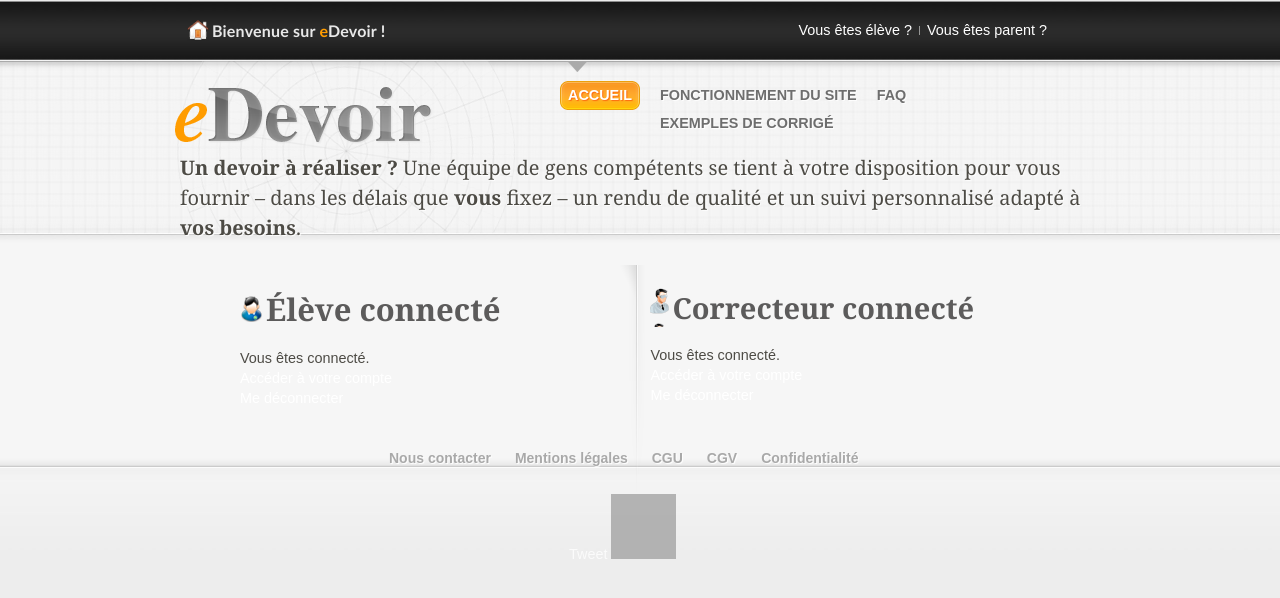
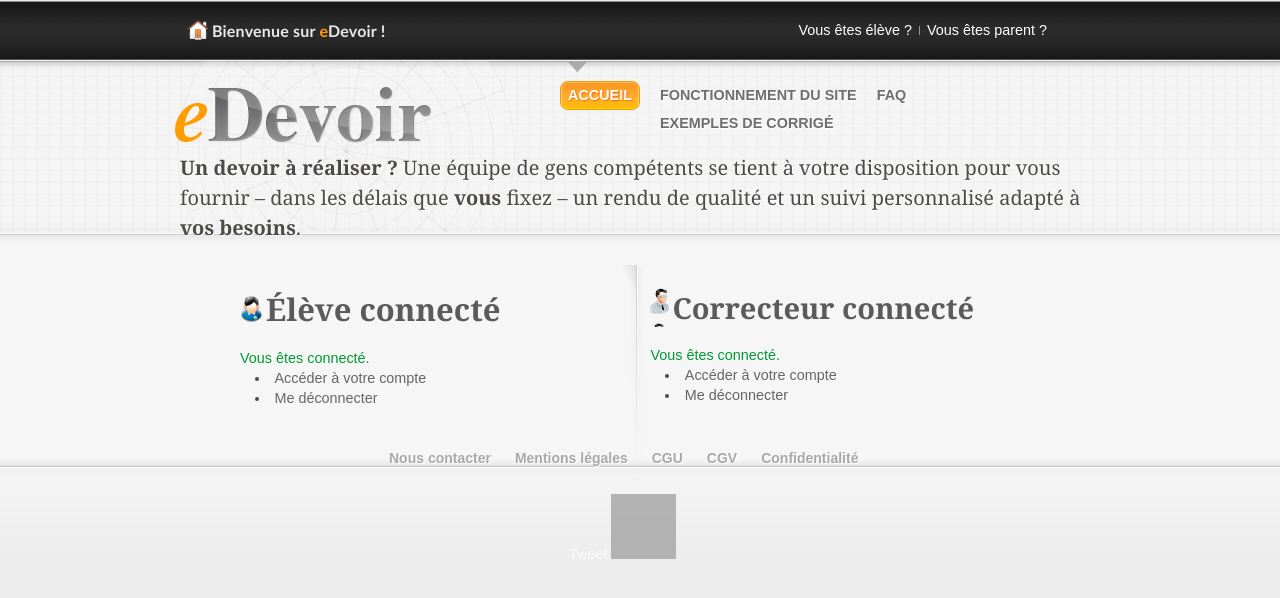
Before and after one commit to Neamar/Omega, a PHP site: page / in a window 1280 px wide. Shown: the top 598 px of the page. Run offline with PHP 8.4, Linux system fonts and the light colour scheme; the visitor is signed in with stand-in values (Sample User, id 1); some libraries are stand-ins or nearby versions; grey boxes are pictures that could not be loaded.

Commit message:
modif sur UI et conection

```diff
--- a/public/css/base.css
+++ b/public/css/base.css
@@ -178,7 +178,7 @@ text-shadow:1px 1px 0px #fff;
 background: #ededed;
 color:#c13f27;
 border:1px solid #cecece;
-margin:15px 15px;
+margin:0 15px;
 		-webkit-box-shadow: 1px 1px 1px rgba(0,0,0,.2);
 		-moz-box-shadow: 1px 1px 1px rgba(0,0,0,.2);
 		box-shadow: 1px 1px 1px rgba(0,0,0,.2);
@@ -568,7 +568,6 @@ text-shadow:1px 1px 0px #f8f8f8;
 /*--------------------------------------------------------- 7 jQuerry -------------------------------------------------------------------------*/
 /*---------------------------------------------------------------------------------------------------------------------------------------------*/
 #eleve-exercice-recapitulatif-fichiers ul li {
-
 }
 
 #ressources ul li {
--- a/public/css/index/base.css
+++ b/public/css/index/base.css
@@ -247,6 +247,19 @@ line-height:24px;/*ie*/
 	background-position: 0px -62px;
 	outline:none;
 	}
+/* ------------------------------------- Non Connecté --*/
+#eleve_form ul li, #correcteur_form ul li {
+	margin-left:15px;
+	list-style-type:disc;
+	list-style-position:inside;
+}
+	#eleve_form ul li a, #correcteur_form ul li a{
+	color:#666;
+	}
+	#eleve_form ul li a:hover, #correcteur_form ul li a:hover{
+		color:#000;
+	}
+.deja-connecte {color:#093;}
 
 /* ------------------------------------- Formulaire élève / correcteur --*/
 #eleve_form, #correcteur_form {
```
Also changed, not shown: public/css/ui/ui.css (+7 -2 lines), public/css/images/link.png (added), public/css/images/spr_head.png, 1 other file.
